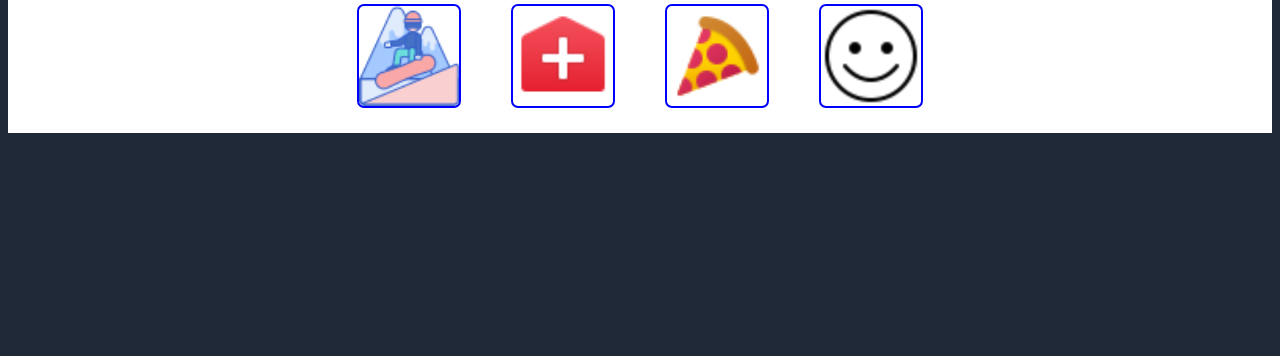
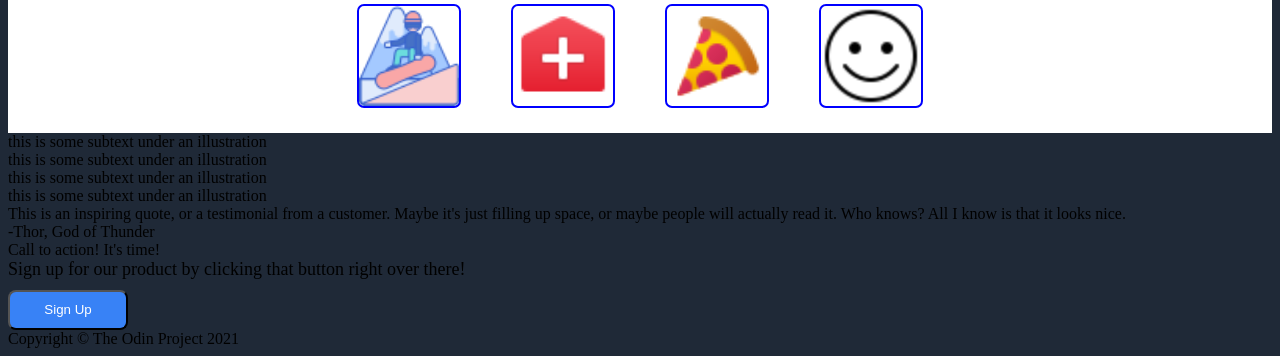
Before and after one commit to YoImJack/landingPage, a plain HTML site: page index.html in a window 1280 px wide. Shown: the part 684-1040 px from the top of the page. Before the commit the page ends 825 px from the top, so only its background shows below. Drawn offline with Linux system fonts and the light colour scheme.

Commit message:
finished..need to learn when to commit lol

```diff
--- a/index.html
+++ b/index.html
@@ -18,7 +18,7 @@
         <div class="leftCenter">
         <div class="bigText">This website is awesome</div>
         <div>This website has some subtext that goes here under the main title. It's a smaller font and the color is lower contrast</div>
-        <button>Sign Up</button>
+        <button class="topButton">Sign Up</button>
         </div>
         <img src="img/shredcrew.jpeg" alt="A group of friends snowboarding.">
         </div>
@@ -29,6 +29,29 @@
             <img src="img/pizza.png" alt="Pizza icon">
             <img src="img/smile.png" alt="smile icon">
         </div>
+        <div class="imgTxt">
+            <div>this is some subtext under an illustration</div>
+            <div>this is some subtext under an illustration</div>
+            <div>this is some subtext under an illustration</div>
+            <div>this is some subtext under an illustration</div>
+        </div>
+        <div class="quotebox">
+            <div class="quote">This is an inspiring quote, or a testimonial from a customer. Maybe it's just filling up space, or maybe people will actually read it. Who knows? All I know is that it looks nice.</div>
+            <div class="thor">-Thor, God of Thunder</div>
+        </div>
+        <div class="callWhite">
+            <div class="callBlue">
+                <div class="botText">
+            <div>Call to action! It's time!</div>
+            <div style="font-size:18px">Sign up for our product by clicking that button right over there! </div>
+            </div>
+            <button class="botBut">Sign Up</button>
+        </div>
+        </div>
+        <div class="bottomContainer">
+            <div>Copyright © The Odin Project 2021 </div>
+        </div>
+
 
 
 
```
